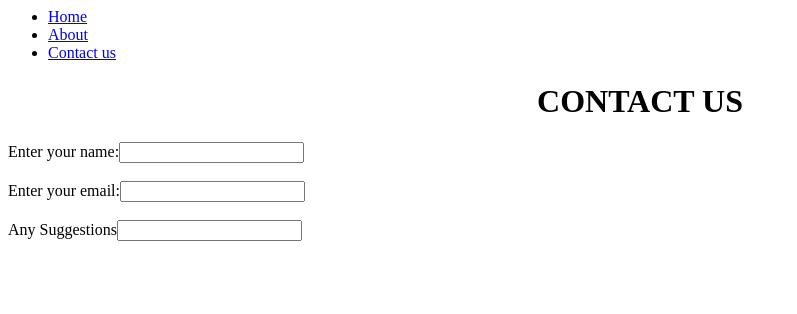
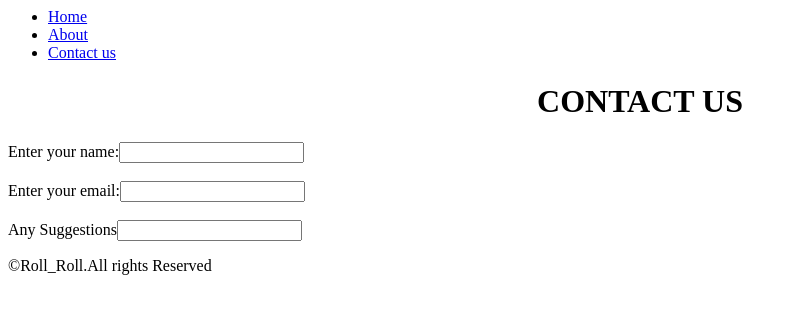
Before and after one commit to ekshitha-3/roll_, a plain HTML site: page form.html in a window 1280 px wide. Shown: the whole page, without its empty margins (0-797 px from the left). Drawn offline with Linux system fonts and the light colour scheme.

Commit message:
Update form.html

```diff
--- a/form.html
+++ b/form.html
@@ -1,3 +1,4 @@
+<html>
 <nav id="nav">
     <ul>
         <li><a href="index.html">Home</a></li>
@@ -12,3 +13,9 @@
     Enter your email:<input type="text" input="email"><br><br>
     Any Suggestions<input type="text" input="text">
 </form>
+ <footer class="footer">
+        <div class="footerContainer">
+            <p class="copyright" align="left">©Roll_Roll.All rights Reserved </p>
+        </div>
+    </footer>
+</html>
```
